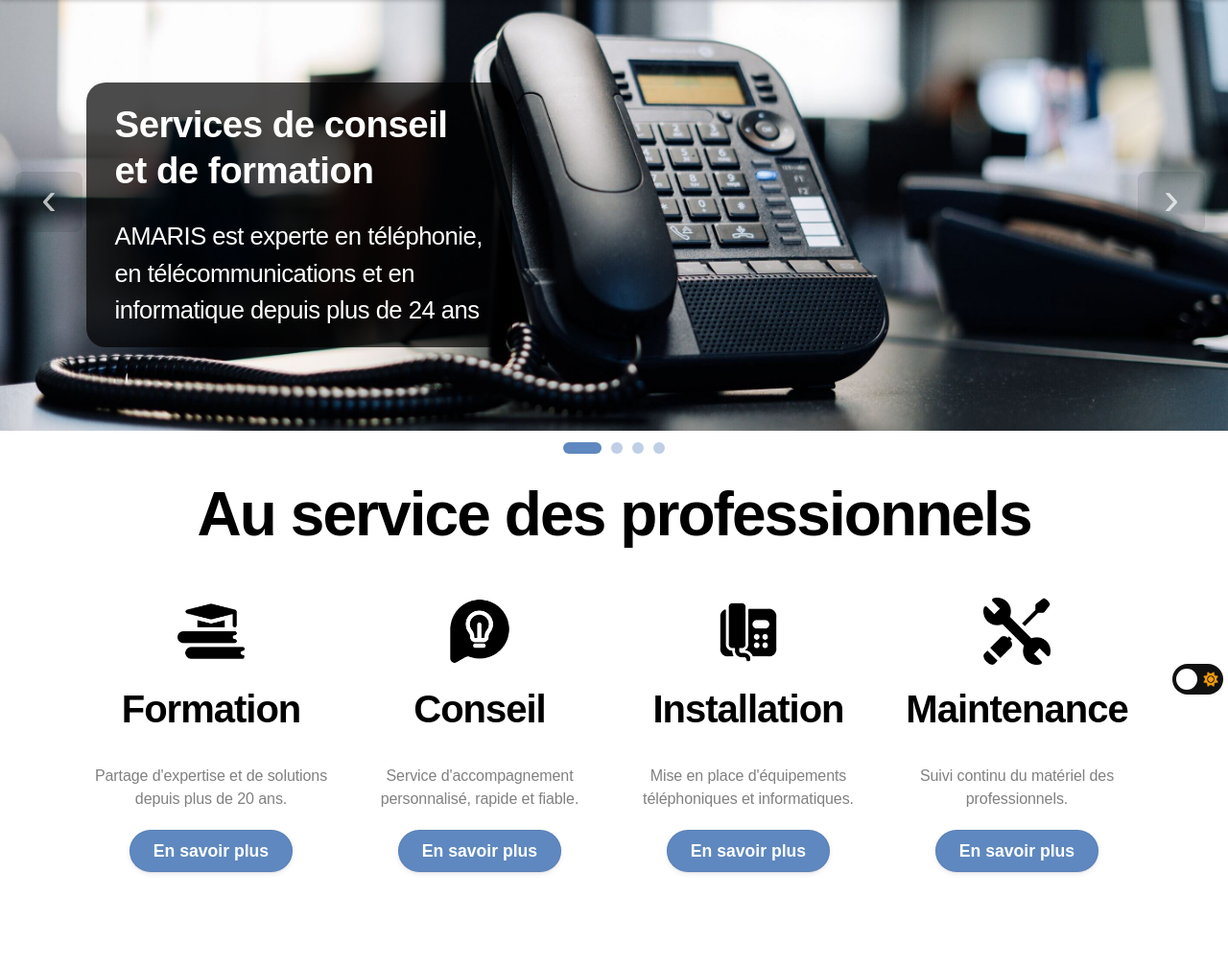
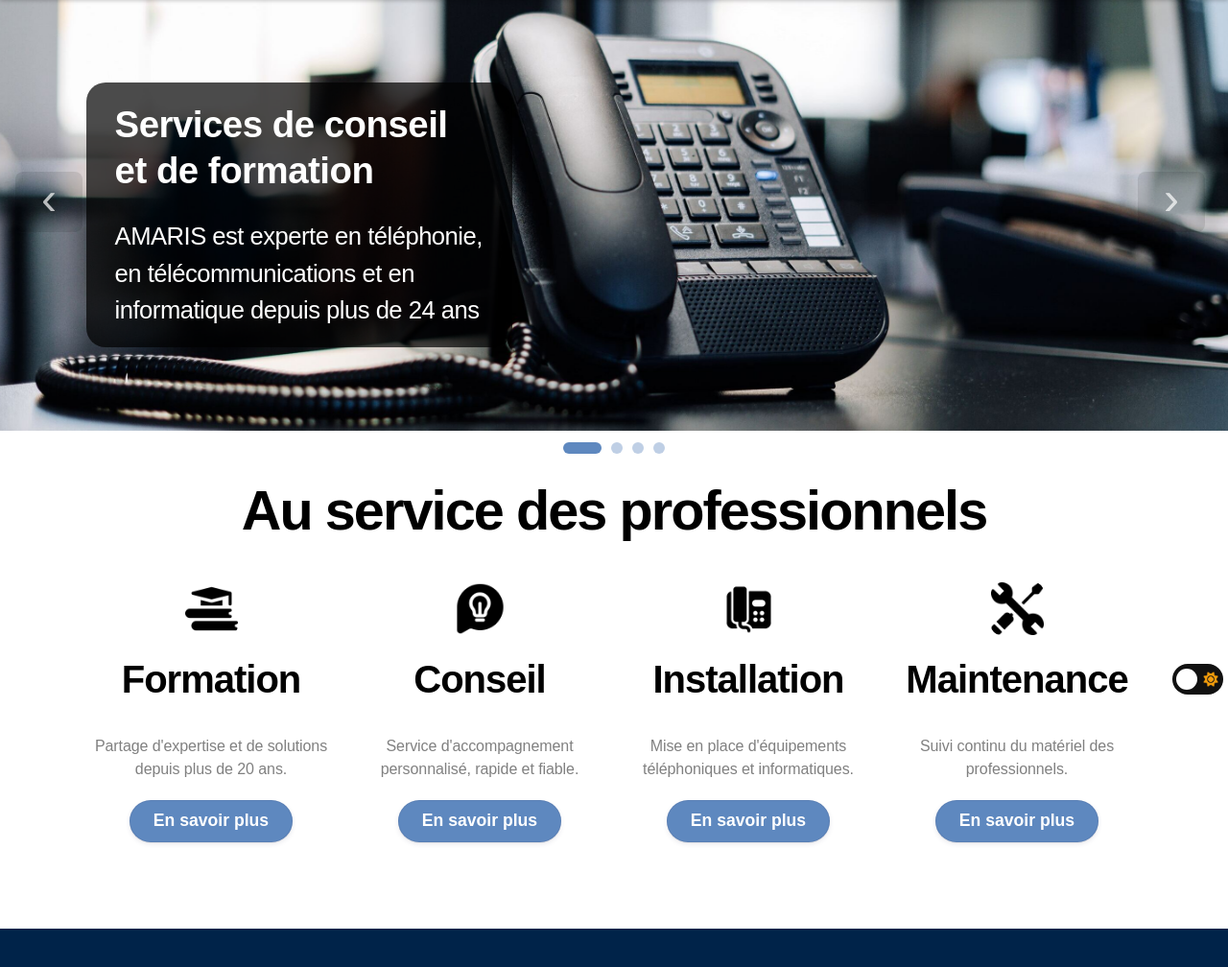
Before and after one commit to alexlec2/amaris_app, a PHP site: page / in a window 1280 px wide. Shown: the part 71-1079 px from the top of the page at 96% size. Run offline with PHP 8.4, Linux system fonts and the light colour scheme; grey boxes are pictures that could not be loaded.

Commit message:
taille section presentation + formations navbar

```diff
--- a/index.html
+++ b/index.html
@@ -25,11 +25,10 @@
                         <a href="#">Formations</a>
 
                         <ul class="menu_sous_deroulant">
-                            <li><a href="#">Initiation OMNIVISTA</a></li>
-                            <li><a href="#">OMNIVISTA 4760/8770</a></li>
-                            <li><a href="#">Visual Automatic Attendant</a></li>
-                            <li><a href="#">OMNIPCX OFFICE OMCe</a></li>
-                            <li><a href="#">Sécurité des PABX</a></li>
+                            <li><a href="#">OMNIVISTA</a></li>
+                            <li><a href="#">OMC</a></li>
+                            <li><a href="#">VAA</a></li>
+                            <li><a href="#">Rainbow</a></li>
                         </ul>
                     </li>
                     <li  class="menu_deroulant">
--- a/style/style.css
+++ b/style/style.css
@@ -27,7 +27,7 @@ p{
     transition: font-size 0.6s ease-in;
     font-weight: 900;
     text-transform: none;
-    font-size: 2rem;
+    font-size: 1.8rem;
     letter-spacing: -1.92px;
     line-height: 1;
 }
@@ -91,7 +91,7 @@ p{
     place-content: center;
     color: black;
     gap: 20px;
-    padding: 40px 15px;
+    padding: 30px 15px;
 }
 .element_presentation_text{
     display: grid;
@@ -102,7 +102,7 @@ p{
     background-color: white;
     border-radius: 10px;
     margin-top : 15px;
-    height: 70px;
+    height: 55px;
     width: auto;
     animation: fadeIn 2s;
 }
```
